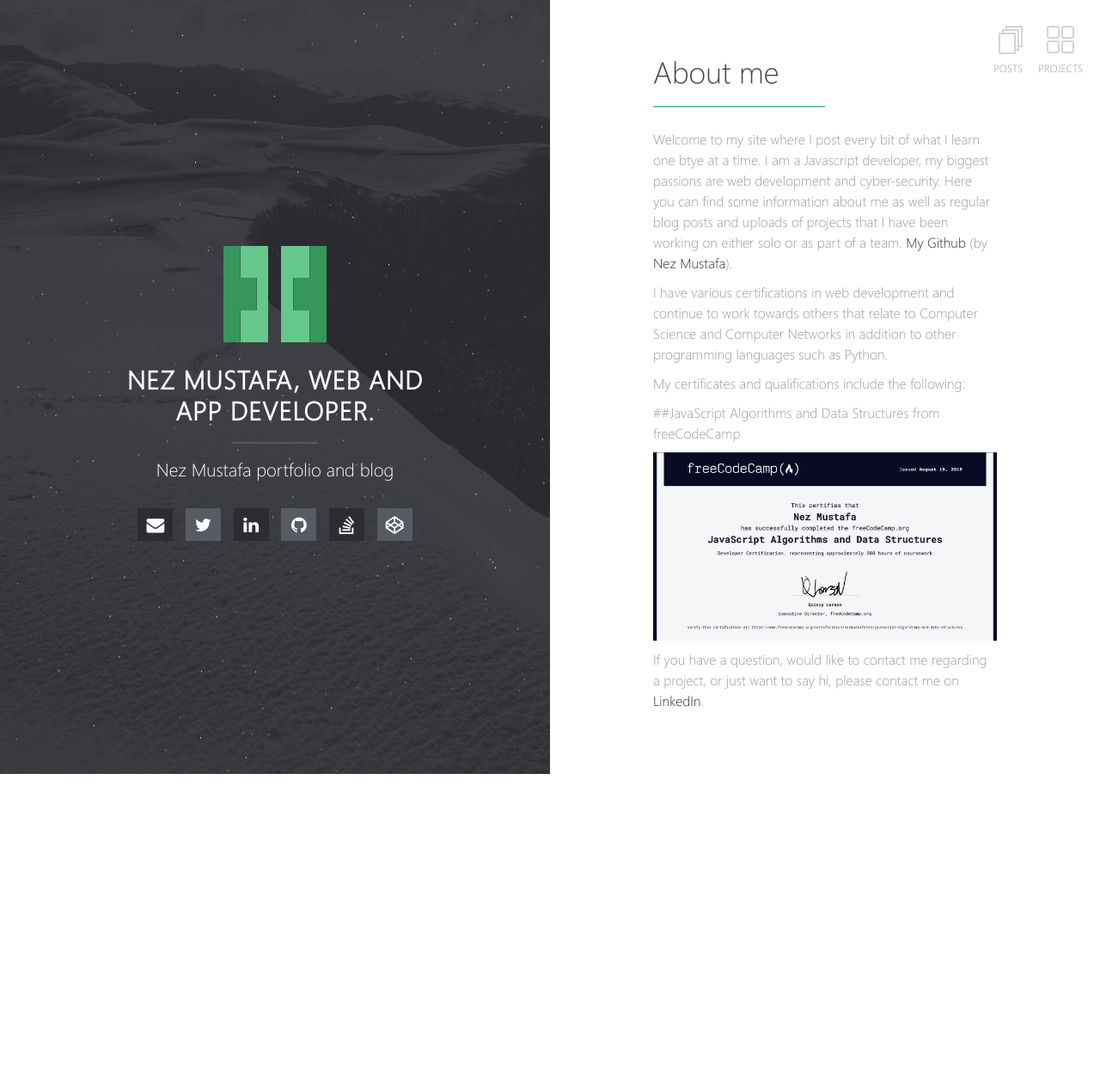
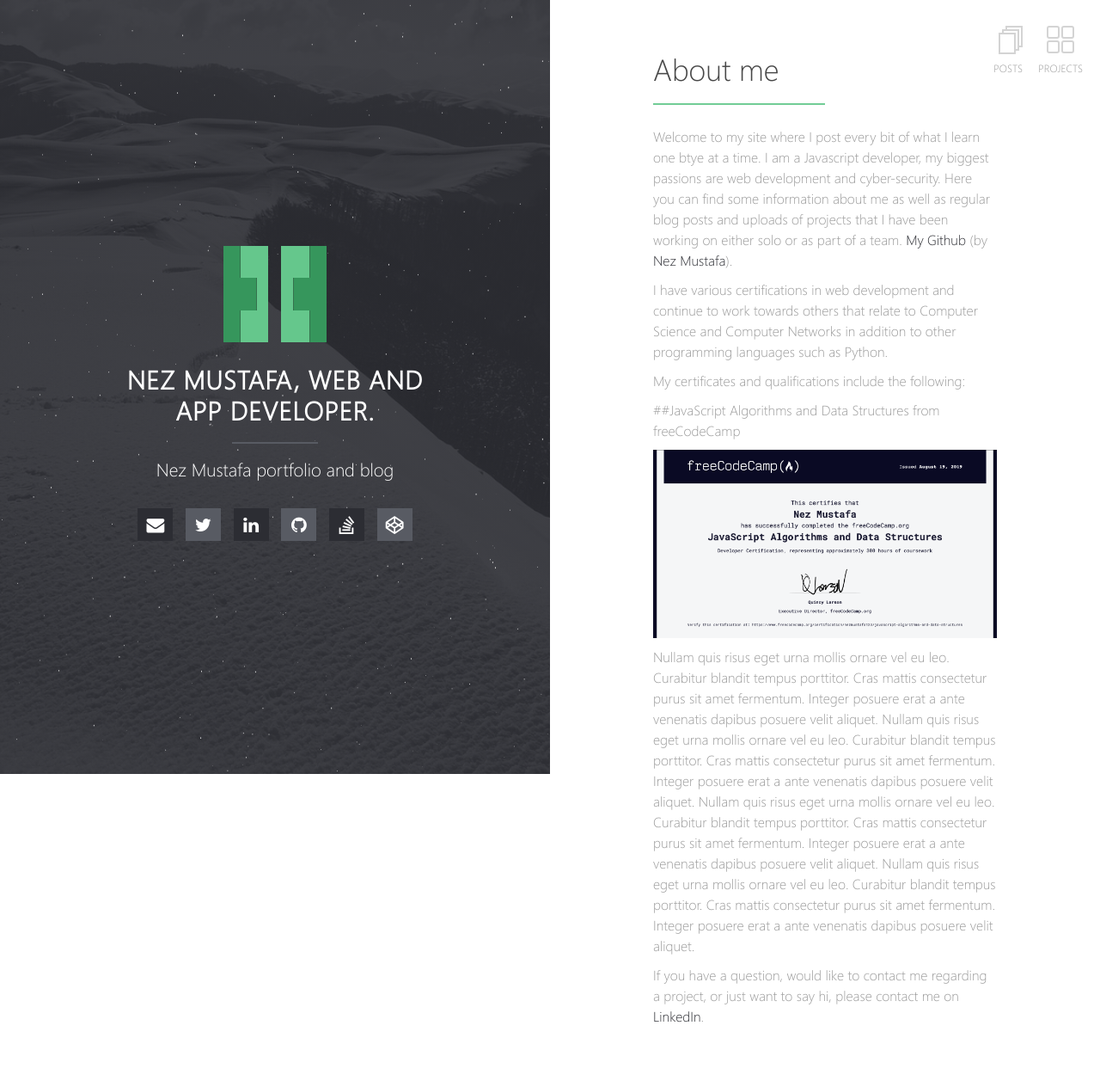
Before and after one commit to nezmustafa123/blog, a Jekyll site: the page built from index.md, in a window 1280 px wide. Shown: the whole page at 86% size. Built offline with Jekyll 4.4.1, drawn with Linux system fonts in a browser that asks for light colours; our own code applies the rules of GitHub Pages for plain Markdown files; before the commit the page ends 900 px from its top, so only the background shows below that.

Commit message:
lorem test

```diff
--- a/index.md
+++ b/index.md
@@ -17,7 +17,10 @@ My certificates and qualifications include the following:
 ![alt text](/images/javascript.jpg "Javascript Algorithms Certificate")
 
 
-
+Nullam quis risus eget urna mollis ornare vel eu leo. Curabitur blandit tempus porttitor. Cras mattis consectetur purus sit amet fermentum. Integer posuere erat a ante venenatis dapibus posuere velit aliquet.
+Nullam quis risus eget urna mollis ornare vel eu leo. Curabitur blandit tempus porttitor. Cras mattis consectetur purus sit amet fermentum. Integer posuere erat a ante venenatis dapibus posuere velit aliquet.
+Nullam quis risus eget urna mollis ornare vel eu leo. Curabitur blandit tempus porttitor. Cras mattis consectetur purus sit amet fermentum. Integer posuere erat a ante venenatis dapibus posuere velit aliquet.
+Nullam quis risus eget urna mollis ornare vel eu leo. Curabitur blandit tempus porttitor. Cras mattis consectetur purus sit amet fermentum. Integer posuere erat a ante venenatis dapibus posuere velit aliquet.
 
 
 
```
